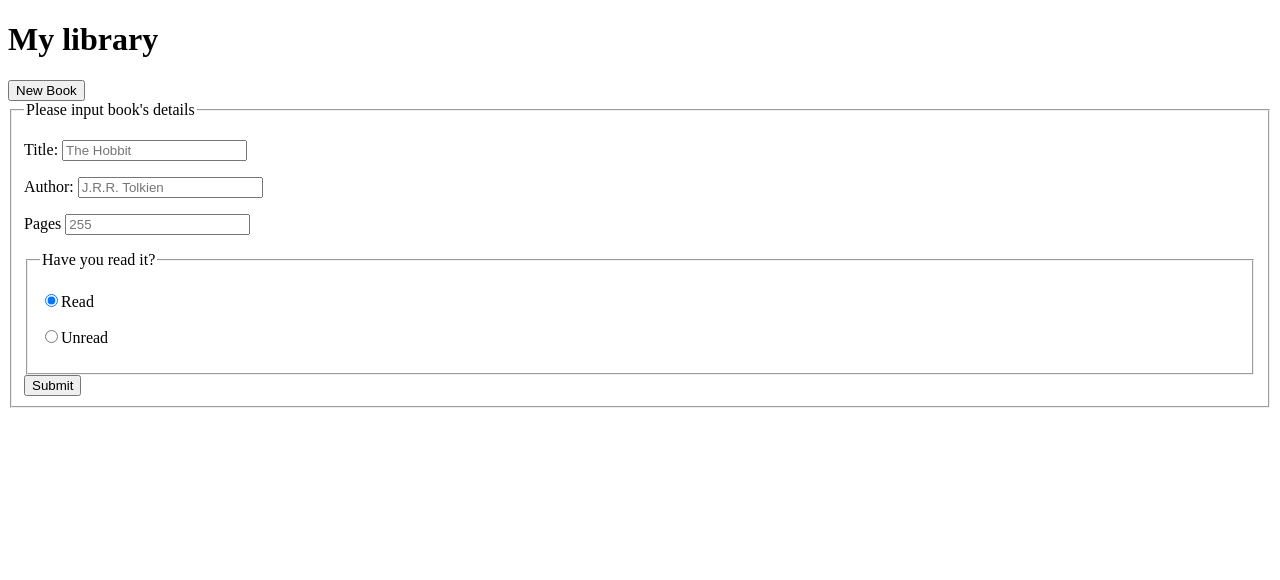
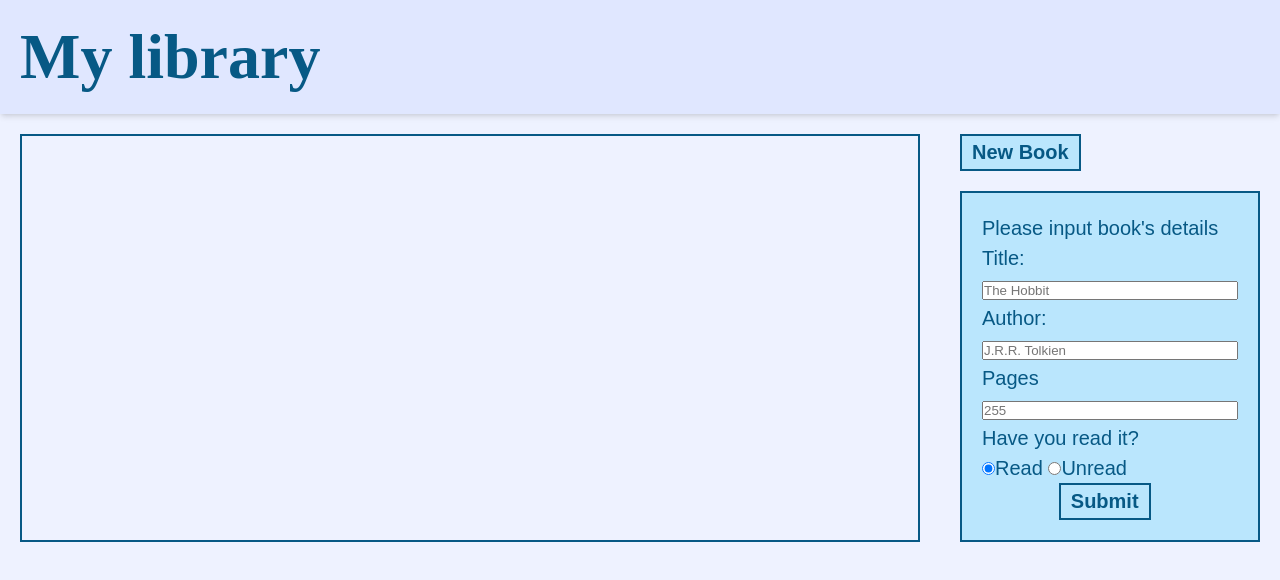
Before and after one commit to dohung12/library, a plain HTML site: page index.html in a window 1280 px wide. Drawn offline with Linux system fonts and the light colour scheme.

Commit message:
add styling for page

```diff
--- a/style.css
+++ b/style.css
@@ -1,4 +1,148 @@
+* {
+  margin: 0;
+  padding: 0;
+  box-sizing: border-box;
+  font-family: var(--secondary-ff);
+}
+
+@import url("https://fonts.googleapis.com/css2?family=Quattrocento&family=Quattrocento+Sans&display=swap");
+
+:root {
+  --header-ff: "Quattrocento", serif;
+  --secondary-ff: "Quattrocento Sans", sans-serif;
+  --body-bg-color: #eef2ff;
+  --header-bg-color: #4e5166;
+  --header-color: white;
+  --book-bg-color: #e0e7ff;
+  --book-color: #111;
+  --form-bg-color: #bae6fd;
+}
+
+body {
+  background-color: var(--body-bg-color);
+  display: grid;
+  grid-template-areas:
+    "header header"
+    "main side"
+    "footer footer";
+  grid-template-columns: 1fr auto;
+  grid-template-rows: auto 1fr;
+}
+
+header {
+  background-color: #e0e7ff;
+  grid-area: header;
+  padding: 20px;
+  box-shadow: 0 4px 6px -1px rgb(0 0 0 / 0.1), 0 2px 4px -2px rgb(0 0 0 / 0.1);
+}
+
+main {
+  grid-area: main;
+  margin: 20px;
+  border: 2px solid #075985;
+}
+
+aside {
+  padding: 20px;
+  grid-area: side;
+}
+
+/* header */
+h1 {
+  font-family: var(--header-ff);
+  font-size: 64px;
+  font-weight: 800;
+  color: #075985;
+}
+
+/* main */
+
+.book-container {
+  display: grid;
+  grid-template-columns: repeat(auto-fill, 300px);
+  gap: 20px;
+}
+.book {
+  margin: 20px;
+  background-color: var(--book-bg-color);
+  padding: 20px;
+  font-size: 24px;
+  border: 2px solid #075985;
+  border-radius: 10%;
+  color: #075985;
+  line-height: 1.5;
+}
+
+.btn-container {
+  margin-top: 1em;
+  display: flex;
+  justify-content: flex-end;
+  gap: 5px;
+}
+.del-btn,
+.read-toggle-btn {
+  width: 2em;
+  display: inline-block;
+  background-color: transparent;
+  padding: 10px;
+  font-size: 24px;
+  border-radius: 0;
+  color: #075985;
+  border: 2px solid #075985;
+}
+
+.del-btn:hover,
+.read-toggle-btn:hover {
+  background-color: #075985;
+  color: #bae6fd;
+}
+
+/* aside */
+.new-btn,
+.submit-btn {
+  padding: 5px 10px;
+  margin-bottom: 1em;
+  font-size: 20px;
+  color: #075985;
+  border: 2px solid #075985;
+  background-color: #bae6fd;
+  font-weight: 800;
+}
+
+.new-btn:hover,
+.submit-btn:hover {
+  background-color: #075985;
+  color: #bae6fd;
+}
+form {
+  width: 300px;
+  background-color: var(--form-bg-color);
+  color: #075985;
+  padding: 20px;
+  font-size: 20px;
+  border: 2px solid #075985;
+  line-height: 1.5;
+}
+
+label {
+  display: block;
+}
+input[type="text"],
+input[type="number"] {
+  width: 100%;
+}
+.radio-choice {
+  display: inline-block;
+}
+.submit-btn {
+  margin: 0 30%;
+}
 .hide-form {
   height: 0;
   overflow: hidden;
+  padding: 0;
 }
+
+fieldset {
+  border: 0;
+}
```
